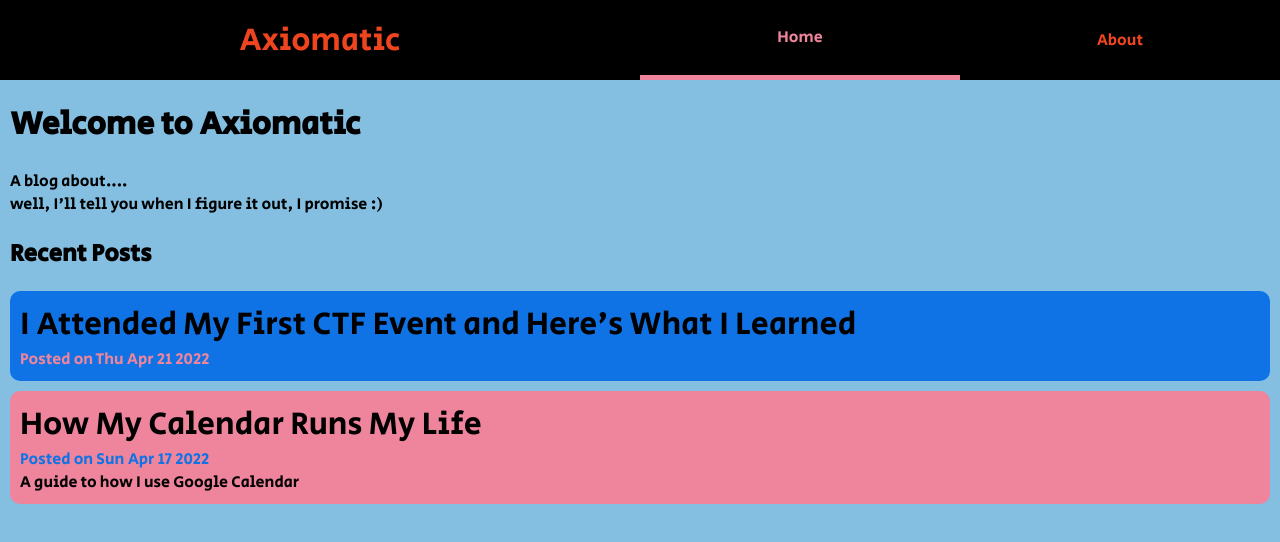
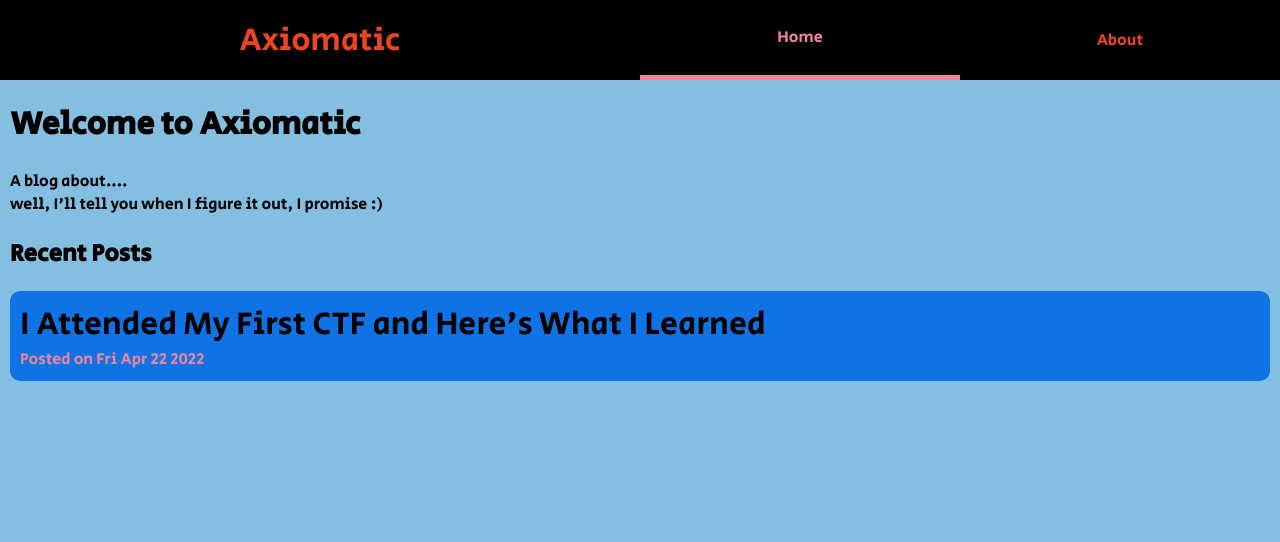
Before and after one commit to The5thAxiom/axiomatic-blog, a React (Create React App) app: page / in a window 1280 px wide. Shown: the top 542 px of the page. Built offline with nearby package versions, Linux system fonts and the light colour scheme.

Commit message:
started writing the first blog post!!

```diff
--- a/src/pages/blogPost.tsx
+++ b/src/pages/blogPost.tsx
@@ -12,8 +12,10 @@ export default function BlogPost({
     return (
         <>
             <h1>{title}</h1>
-            <b>{datePosted.toISOString()}</b>
-            <b>{dateEdited.toISOString()}</b>
+            <b>Posted on {datePosted.toDateString()}</b> <br />
+            {dateEdited.getTime() != datePosted.getTime() && (
+                <b>Last edited on {dateEdited.toDateString()}</b>
+            )}
             <p>{blurb}</p>
             <p>{content}</p>
         </>
--- a/src/posts.tsx
+++ b/src/posts.tsx
@@ -9,31 +9,46 @@ export type BlogPostData = {
 
 export const posts: BlogPostData[] = [
     {
-        title: "I Attended My First CTF Event and Here's What I Learned",
+        title: "I Attended My First CTF and Here's What I Learned",
         id: 'cyber-defenders-ctf',
         // blurb: '',
-        datePosted: new Date(2022, 3, 21),
-        dateEdited: new Date(2022, 3, 21),
+        datePosted: new Date('2022-04-22'),
+        dateEdited: new Date('2022-04-23'),
         content: (
             <>
-                So my team won, yayyy!!!! there were five of us ofc, but still,
-                it was our first experience with anything like this.
+                So, guess what, my team won!!! I mean there were five of us, but
+                still, it was our first experience with a CTF (and even
+                cyber-security in general for some of us) and we are all very
+                proud!
+                <br />
+                You might be asking, 'What exactly is a CTF?'. Well, CTF stands
+                for 'Capture the Flag'. It is an event where participants need
+                to use their technical skills find secret messages (or 'flags')
+                hidden in a file, a website, a binary file, or in any digital
+                object/system. And guess what?, it is as fun as it sounds.
+                <br />
+                Now, onto this particular event. 'Cyber Defenders' was a CTF
+                organised by Cyscom, VIT Chennai's Branch of OWASP. The event
+                was split into 2 days. The first day was supposed to be an
+                introductory session with the second being the actual
+                competition. Things, however didn't go as planned (porque así es
+                la vida) and the first day was marred with technical issues.
             </>
         ),
     },
-    {
-        title: 'How My Calendar Runs My Life',
-        id: 'calendar-guide',
-        blurb: 'A guide to how I use Google Calendar',
-        datePosted: new Date(),
-        dateEdited: new Date(),
-        content: (
-            <>
-                Just put everything on your calendar. end of story. look at it
-                everyday for everything
-            </>
-        ),
-    },
+    // {
+    //     title: 'How My Calendar Runs My Life',
+    //     id: 'calendar-guide',
+    //     blurb: 'A guide to how I use Google Calendar',
+    //     datePosted: new Date(),
+    //     dateEdited: new Date(),
+    //     content: (
+    //         <>
+    //             Just put everything on your calendar. end of story. look at it
+    //             everyday for everything
+    //         </>
+    //     ),
+    // },
     // {
     //     title: '',
     //     id: '',
```
